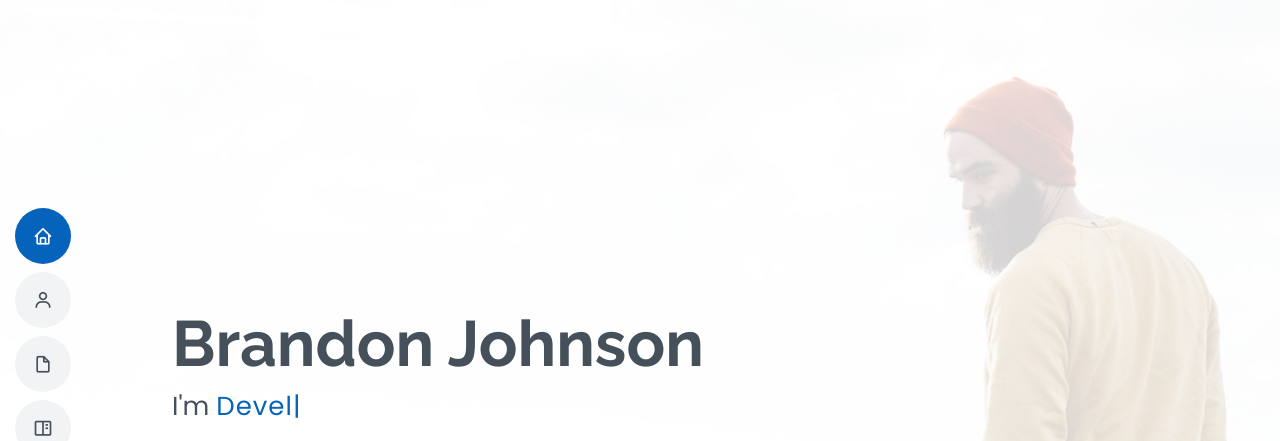
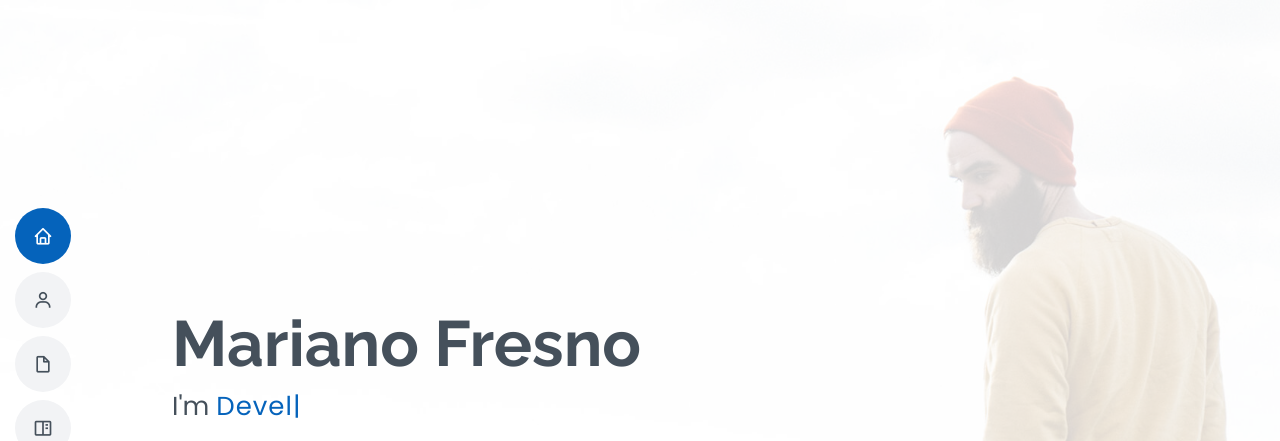
Before and after one commit to mnofresno/mariano-portfolio, a plain HTML site: page index.html in a window 1280 px wide. Shown: the top 441 px of the page. Drawn offline with nearby package versions, Linux system fonts and the light colour scheme.

Commit message:
Change name for Mariano Fresno

```diff
--- a/index.html
+++ b/index.html
@@ -59,7 +59,7 @@
   <!-- ======= Hero Section ======= -->
   <section id="hero" class="d-flex flex-column justify-content-center">
     <div class="container" data-aos="zoom-in" data-aos-delay="100">
-      <h1>Brandon Johnson</h1>
+      <h1>Mariano Fresno</h1>
       <p>I'm <span class="typed" data-typed-items="Designer, Developer, Freelancer, Photographer"></span></p>
       <div class="social-links">
         <a href="#" class="twitter"><i class="bx bxl-twitter"></i></a>
@@ -247,7 +247,7 @@
           <div class="col-lg-6">
             <h3 class="resume-title">Sumary</h3>
             <div class="resume-item pb-0">
-              <h4>Brandon Johnson</h4>
+              <h4>Mariano Fresno</h4>
               <p><em>Innovative and deadline-driven Graphic Designer with 3+ years of experience designing and developing user-centered digital/print marketing material from initial concept to final, polished deliverable.</em></p>
               <ul>
                 <li>Portland par 127,Orlando, FL</li>
@@ -701,7 +701,7 @@
   <!-- ======= Footer ======= -->
   <footer id="footer">
     <div class="container">
-      <h3>Brandon Johnson</h3>
+      <h3>Mariano Fresno</h3>
       <p>Et aut eum quis fuga eos sunt ipsa nihil. Labore corporis magni eligendi fuga maxime saepe commodi placeat.</p>
       <div class="social-links">
         <a href="#" class="twitter"><i class="bx bxl-twitter"></i></a>
```
Also changed, not shown: README.md (renamed from Readme.txt).
